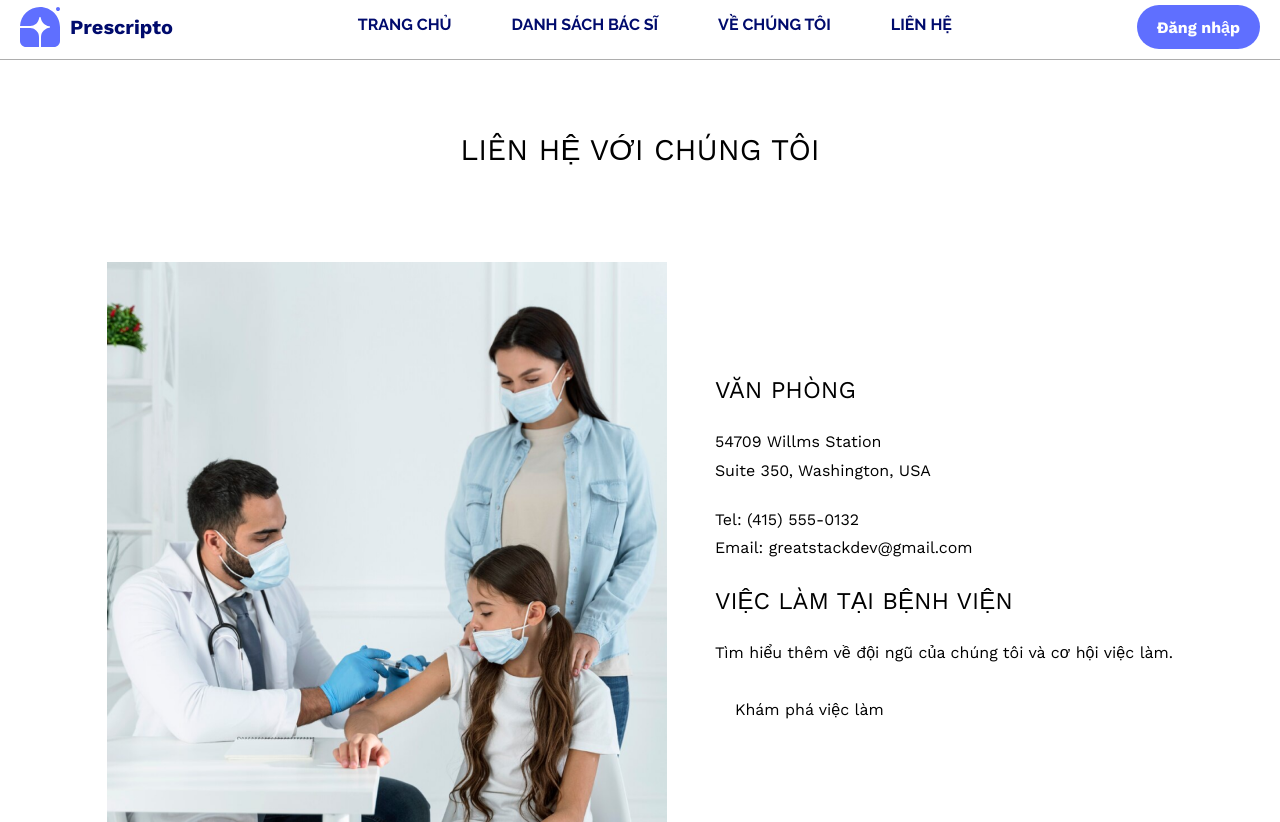
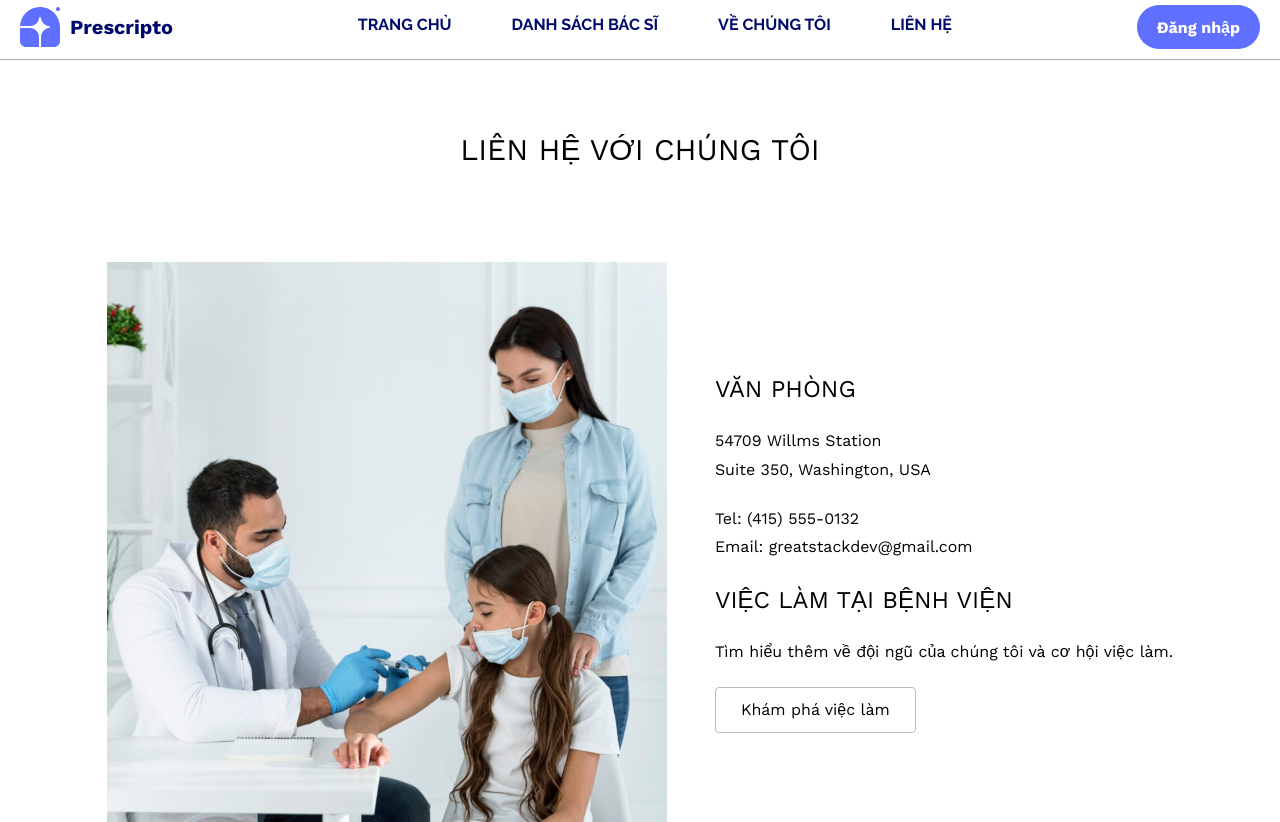
Before and after one commit to Karin1412/prescipto_frontend, a React (Vite) app: page /contact in a window 1280 px wide. Built offline with nearby package versions, Linux system fonts and the light colour scheme.

Commit message:
Adjust header, white with black border button

```diff
--- a/src/components/layout/Header.jsx
+++ b/src/components/layout/Header.jsx
@@ -10,7 +10,7 @@ function Header() {
         <header className="header">
             {/* Logo và Tên web */}
             <div className="logo" onClick={() => window.location.href = "/"}>
-                <img src="Logo.svg" alt="Logo" className="logo-img" />
+                <img src="/Logo.svg" alt="Logo" className="logo-img" />
                 <span className="website-name">Prescripto</span>
             </div>
 
@@ -64,7 +64,7 @@ function Header() {
                 <Link className="dropdown-item text-danger" to="/" onClick={logoutHandler}> Đăng xuất{" "} </Link>
                 */}
 
-                <a className="dropdown-item" href="/me/my-appointment"> Lịch khám{" "} </a>
+                <a className="dropdown-item" href="/me/my-appointments"> Lịch khám{" "} </a>
                 <a className="dropdown-item" href="/me/medical-records"> Hồ sơ bệnh án{" "} </a>
                 <a className="dropdown-item text-danger" href="/" onClick={() => setIsLoggedIn(false)}> Đăng xuất{" "} </a>
               </div>
--- a/src/styles/WhiteWithBlackBorderBtn.css
+++ b/src/styles/WhiteWithBlackBorderBtn.css
@@ -1,9 +1,10 @@
 .button {
-    padding: 10px 20px;
+    padding: 10px 25px;
     font-size: 16px;
-    border: 1;
+    border: 1px solid #BABABA;
     cursor: pointer;
     transition: background-color 0.3s ease;
+    border-radius: 4px;
   }
 
   .button.primary {
@@ -12,7 +13,7 @@
   }
 
   .button.primary:hover {
-    background-color: #e2e2e2;
+    background-color: #e1e4ff;
   }
 
   .button.secondary {
```
